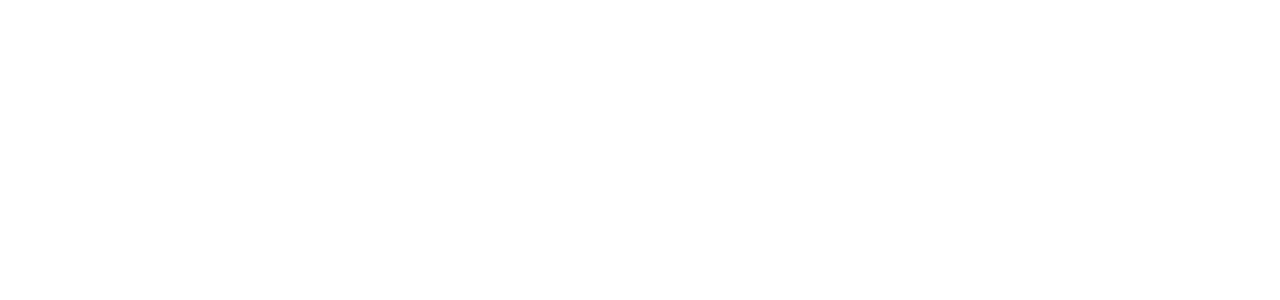
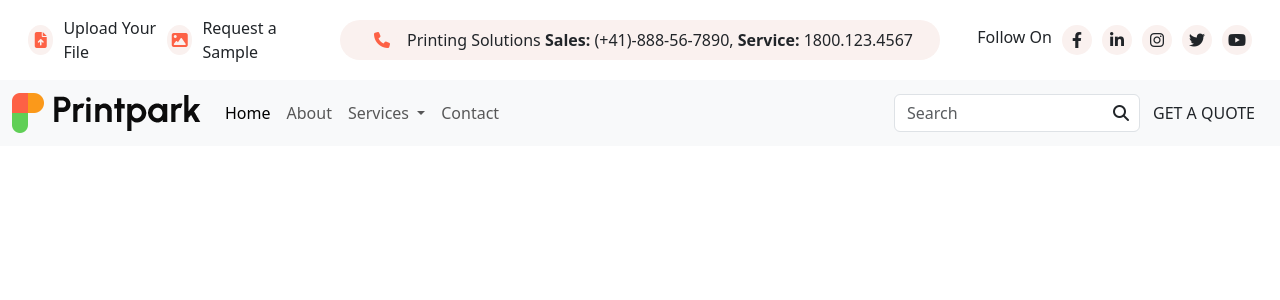
Before and after one commit to Animeshkumarzone/Digital-Marketing, a PHP site: page /header/header.php in a window 1280 px wide. Before the commit the part shown is empty. Shown: the top 300 px of the page. Run offline with PHP 8.4, Linux system fonts and the light colour scheme.

Commit message:
add header and style

```diff
--- /dev/null
+++ b/assets/css/main.css
@@ -0,0 +1,44 @@
+*{
+    margin: 0;
+    padding: 0;
+    box-sizing: border-box;
+}
+@import url('https://fonts.googleapis.com/css2?family=Outfit:wght@400;500&family=Urbanist:wght@500;600;700;800&display=swap');
+
+
+:root{
+    --primary-color: #fd6145;
+    --secondary-color: #fb991a;
+    --tertiary-color: #60cf56;
+    --black-color: #0c0c0c;
+    --gray-color: #7b7675;
+    --white-color: #fff;
+    --bg-red-color: #faf1ef;
+    --font-outfit: 'Outfit', sans-serif;
+    --font-urbanist: 'Urbanist', sans-serif;
+}
+
+.icon-wrapper{
+    display: flex;
+    justify-content: center;
+    align-items: center;
+    gap: 10px;
+}
+.icon,
+.social-icon{
+    background: var(--bg-red-color);
+    width: 30px;
+    height: 30px;
+    border-radius: 100%;
+    display: flex;
+    justify-content: center;
+    align-items: center;
+}
+.icon i{
+    color: var(--primary-color);
+}
+.bg-orange{
+    background: var(--bg-red-color);
+    padding: 5px 10px;
+    border-radius: 30px;
+}
--- /dev/null
+++ b/footer/footer.php
@@ -0,0 +1,6 @@
+
+<!-- add footer part here  -->
+
+    <script src="https://cdn.jsdelivr.net/npm/bootstrap@5.3.2/dist/js/bootstrap.bundle.min.js" integrity="sha384-C6RzsynM9kWDrMNeT87bh95OGNyZPhcTNXj1NW7RuBCsyN/o0jlpcV8Qyq46cDfL" crossorigin="anonymous"></script>
+    </body>
+</html>
--- a/header/header.php
+++ b/header/header.php
@@ -1,9 +1,97 @@
 <!doctype html>
 <html lang="en">
-  <head>
+
+<head>
     <meta charset="utf-8">
     <meta name="viewport" content="width=device-width, initial-scale=1">
     <title>Digital Marketing</title>
-    <link href="https://cdn.jsdelivr.net/npm/bootstrap@5.3.2/dist/css/bootstrap.min.css" rel="stylesheet" integrity="sha384-T3c6CoIi6uLrA9TneNEoa7RxnatzjcDSCmG1MXxSR1GAsXEV/Dwwykc2MPK8M2HN" crossorigin="anonymous">
-  </head>
-  <body>
+    <!-- add fontawesome  -->
+    <link rel="stylesheet" href="https://cdnjs.cloudflare.com/ajax/libs/font-awesome/6.4.2/css/all.min.css"
+        integrity="sha512-z3gLpd7yknf1YoNbCzqRKc4qyor8gaKU1qmn+CShxbuBusANI9QpRohGBreCFkKxLhei6S9CQXFEbbKuqLg0DA=="
+        crossorigin="anonymous" referrerpolicy="no-referrer" />
+    <!-- add bootstrap  -->
+    <link href="https://cdn.jsdelivr.net/npm/bootstrap@5.3.2/dist/css/bootstrap.min.css" rel="stylesheet"
+        integrity="sha384-T3c6CoIi6uLrA9TneNEoa7RxnatzjcDSCmG1MXxSR1GAsXEV/Dwwykc2MPK8M2HN" crossorigin="anonymous">
+    <!-- custom style  -->
+    <link rel="stylesheet" href="./assets/css/main.css">
+</head>
+
+<body>
+    <header>
+        <div class="top-header p-3">
+            <div class="container-fluid">
+                <div class="row align-items-center">
+                    <div class="col-md-3 d-flex justify-content-between">
+                        <div class="icon-wrapper">
+                            <div class="icon"><i class="fa-solid fa-file-arrow-up"></i></div>
+                            <div class="icon-title">Upload Your File</div>
+                        </div>
+                        <div class="icon-wrapper">
+                            <div class="icon"><i class="fa-solid fa-image"></i></div>
+                            <div class="icon-title">Request a Sample</div>
+                        </div>
+                    </div>
+                    <div class="col-md-6">
+                        <div class="bg-orange">
+                            <div class="icon-wrapper">
+                                <div class="icon"><i class="fa-solid fa-phone"></i></div>
+                                <div class="icon-title"><span class="orange">Printing Solutions</span> <b>Sales:</b>
+                                    (+41)-888-56-7890, <b>Service:</b> 1800.123.4567</div>
+                            </div>
+                        </div>
+                    </div>
+                    <div class="col-md-3">
+                        <div class="social-wrapper d-flex justify-content-end" style="gap: 10px;">
+                            Follow On <div class="social-icon"><i class="fa-brands fa-facebook-f"></i></div>
+                            <div class="social-icon"><i class="fa-brands fa-linkedin-in"></i></div>
+                            <div class="social-icon"><i class="fa-brands fa-instagram"></i></div>
+                            <div class="social-icon"><i class="fa-brands fa-twitter"></i></div>
+                            <div class="social-icon"><i class="fa-brands fa-youtube"></i></div>
+                        </div>
+                    </div>
+                </div>
+            </div>
+        </div>
+        <nav class="navbar navbar-expand-lg bg-body-tertiary">
+            <div class="container-fluid">
+                <a class="navbar-brand" href="#"><img src="./assets/images/logo.png" alt="" srcset=""></a>
+                <button class="navbar-toggler" type="button" data-bs-toggle="collapse"
+                    data-bs-target="#navbarSupportedContent" aria-controls="navbarSupportedContent"
+                    aria-expanded="false" aria-label="Toggle navigation">
+                    <span class="navbar-toggler-icon"></span>
+                </button>
+                <div class="collapse navbar-collapse" id="navbarSupportedContent">
+                    <ul class="navbar-nav me-auto mb-2 mb-lg-0">
+                        <li class="nav-item">
+                            <a class="nav-link active" aria-current="page" href="#">Home</a>
+                        </li>
+                        <li class="nav-item">
+                            <a class="nav-link" href="#">About</a>
+                        </li>
+                        <li class="nav-item dropdown">
+                            <a class="nav-link dropdown-toggle" href="#" role="button" data-bs-toggle="dropdown"
+                                aria-expanded="false">
+                                Services
+                            </a>
+                            <ul class="dropdown-menu">
+                                <li><a class="dropdown-item" href="#">Web Development</a></li>
+                                <li><a class="dropdown-item" href="#">App Development</a></li>
+                                <li><a class="dropdown-item" href="#">Digital Marketing</a></li>
+                                <li><a class="dropdown-item" href="#">E-Commerce </a></li>
+                            </ul>
+                        </li>
+                        <li class="nav-item">
+                            <a class="nav-link" href="#">Contact</a>
+                        </li>
+                    </ul>
+                    <form class="d-flex align-items-center" role="search" >
+                        <input class="form-control me-2" type="search" placeholder="Search" aria-label="Search">
+                        <a style="margin-left: -35px;" type="submit" ><i class="fa-solid fa-magnifying-glass"></i></a>
+                    </form>
+                    <div class="btn-wrapper">
+                      <a class="btn" href="#">GET A QUOTE</a>
+                    </div>
+                </div>
+            </div>
+        </nav>
+    </header>
```
Also changed, not shown: index.php (+8 -6 lines).
